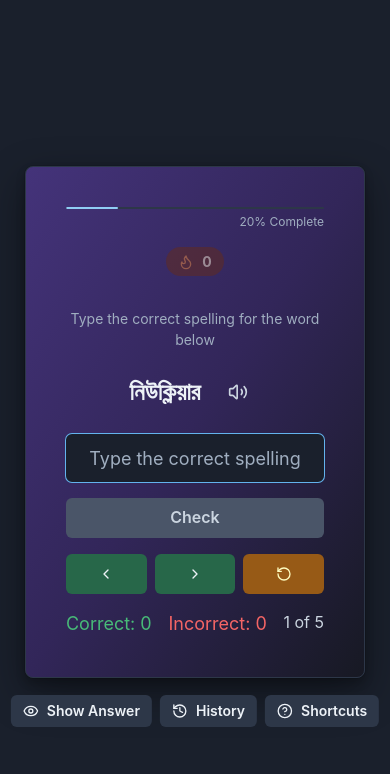
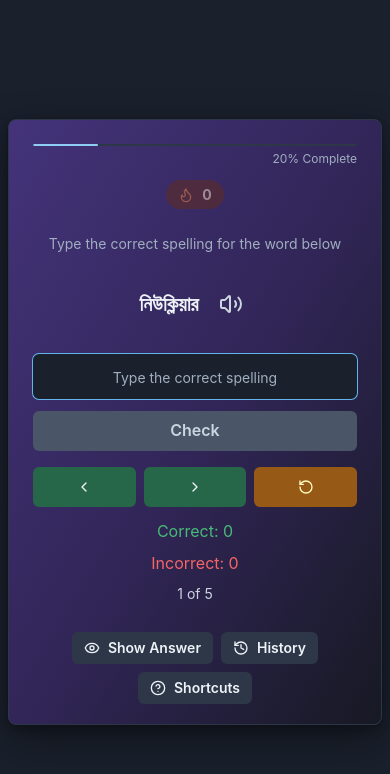
Before and after one commit to sudarshaana/learn, a React (Vite) app: page / in a window 390 px wide. Shown: the top 774 px of the page. Built offline with nearby package versions, Linux system fonts and the light colour scheme; no server answers.

Commit message:
made btm btn/UI mobile device friendly

```diff
--- a/src/App.jsx
+++ b/src/App.jsx
@@ -219,7 +219,7 @@ export default function HomeComponent() {
 
   return (
     <ChakraProvider theme={theme}>
-      <Box minHeight="100vh" display="flex" alignItems="center" justifyContent="center" p={4}>
+      <Box minHeight="100vh" display="flex" alignItems="center" justifyContent="center" p={[2, 4]}>
         {isLoading ? (
           <Flex direction="column" align="center" gap={4}>
             <Spinner size="xl" color="blue.400" />
@@ -228,9 +228,9 @@ export default function HomeComponent() {
         ) : (
           <Box
             width="full"
-            maxWidth={{ base: "95%", md: "md" }}
+            maxWidth={{ base: "100%", md: "md" }}
             mx="auto"
-            p={{ base: 4, md: 6 }}
+            p={{ base: 3, md: 6 }}
             bgGradient={bgGradient}
             borderRadius="lg"
             boxShadow="dark-lg"
@@ -238,7 +238,7 @@ export default function HomeComponent() {
             borderColor="gray.700"
             position="relative"
           >
-            <VStack spacing={4} p={6}>
+            <VStack spacing={[3, 4]} p={[3, 6]}>
               <ProgressBar
                 current={currentWordIndex + 1}
                 total={words.length}
@@ -282,11 +282,17 @@ export default function HomeComponent() {
             </VStack>
 
             <Flex
-              position="absolute"
-              bottom="-50px"
+              position={{ base: "relative", md: "absolute" }}
+              bottom={{ base: "auto", md: "-80px" }}
               left="50%"
               transform="translateX(-50%)"
               gap={2}
+              mt={{ base: 4, md: 8 }}
+              mb={{ base: 2, md: 0 }}
+              flexWrap="wrap"
+              justifyContent="center"
+              width={{ base: "full", md: "auto" }}
+              zIndex={2}
             >
               <Button
                 size="sm"
@@ -324,10 +330,11 @@ export default function HomeComponent() {
                 Shortcuts
               </Button>
             </Flex>
+
             {showCorrectWord && (
               <Flex
-                position="absolute"
-                bottom="-80px"
+                position={{ base: "relative", md: "absolute" }}
+                bottom={{ base: "auto", md: "-120px" }}
                 left="50%"
                 transform="translateX(-50%)"
                 color="gray.300"
@@ -335,6 +342,10 @@ export default function HomeComponent() {
                 fontWeight="bold"
                 alignItems="center"
                 gap={2}
+                mt={{ base: 4, md: 0 }}
+                mb={{ base: 2, md: 0 }}
+                width={{ base: "full", md: "auto" }}
+                justifyContent="center"
               >
                 {currentWord.correct}
                 <Button
--- a/src/components/InputSection.jsx
+++ b/src/components/InputSection.jsx
@@ -41,7 +41,12 @@ export const InputSection = ({
                 }
                 color="gray.100"
                 textAlign="center"
-                _placeholder={{ color: "gray.400" }}
+                fontSize={{ base: "md", md: "lg" }}
+                height={{ base: "45px", md: "var(--chakra-sizes-10)" }}
+                _placeholder={{
+                    color: "gray.400",
+                    fontSize: { base: "sm", md: "md" }
+                }}
                 _focus={{
                     borderColor: isCorrect === true ? "green.500" :
                         isCorrect === false ? "red.500" :
--- a/src/components/StatsDisplay.jsx
+++ b/src/components/StatsDisplay.jsx
@@ -8,14 +8,20 @@ export const StatsDisplay = ({
     totalWords
 }) => {
     return (
-        <Flex width="full" justifyContent="space-between">
-            <Text color="green.400" fontSize="lg">
+        <Flex
+            width="full"
+            justifyContent="space-between"
+            flexDirection={{ base: "column", sm: "row" }}
+            gap={{ base: 2, sm: 0 }}
+            alignItems="center"
+        >
+            <Text color="green.400" fontSize={{ base: "md", md: "lg" }}>
                 Correct: {correctCount}
             </Text>
-            <Text color="red.400" fontSize="lg">
+            <Text color="red.400" fontSize={{ base: "md", md: "lg" }}>
                 Incorrect: {incorrectCount}
             </Text>
-            <Text color="gray.300" fontSize="md">
+            <Text color="gray.300" fontSize={{ base: "sm", md: "md" }}>
                 {currentIndex + 1} of {totalWords}
             </Text>
         </Flex>
--- a/src/components/WordDisplay.jsx
+++ b/src/components/WordDisplay.jsx
@@ -12,7 +12,7 @@ export const WordDisplay = ({ word, onSpeak, isSpeechSupported }) => {
       key={word.incorrect}
     >
       <Flex
-        fontSize={["2xl", "3xl"]}
+        fontSize={["xl", "2xl", "3xl"]}
         fontWeight="bold"
         textAlign="center"
         color="gray.100"
@@ -22,7 +22,8 @@ export const WordDisplay = ({ word, onSpeak, isSpeechSupported }) => {
         mb={2}
         alignItems="center"
         justifyContent="center"
-        gap={4}
+        gap={3}
+        minHeight={{ base: "60px", md: "80px" }}
       >
         {word.incorrect}
         <Tooltip
@@ -32,7 +33,7 @@ export const WordDisplay = ({ word, onSpeak, isSpeechSupported }) => {
           }
         >
           <Button
-            size="sm"
+            size={{ base: "xs", md: "sm" }}
             variant="ghost"
             color="gray.300"
             _hover={{ color: "gray.100" }}
@@ -43,9 +44,9 @@ export const WordDisplay = ({ word, onSpeak, isSpeechSupported }) => {
             }
           >
             {isSpeechSupported ? (
-              <Volume2 size={20} />
+              <Volume2 size={{ base: 16, md: 20 }} />
             ) : (
-              <VolumeX size={20} />
+              <VolumeX size={{ base: 16, md: 20 }} />
             )}
           </Button>
         </Tooltip>
```
